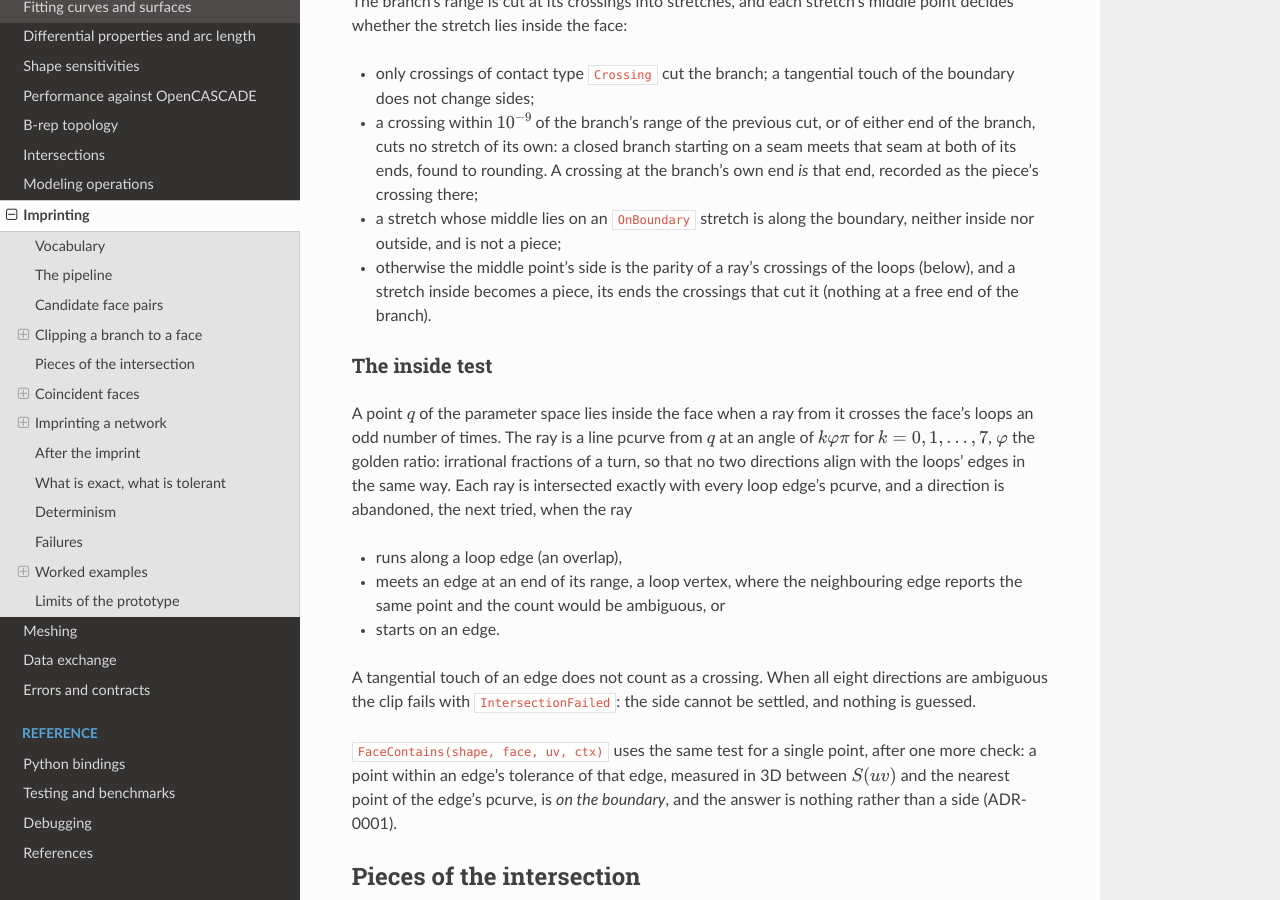
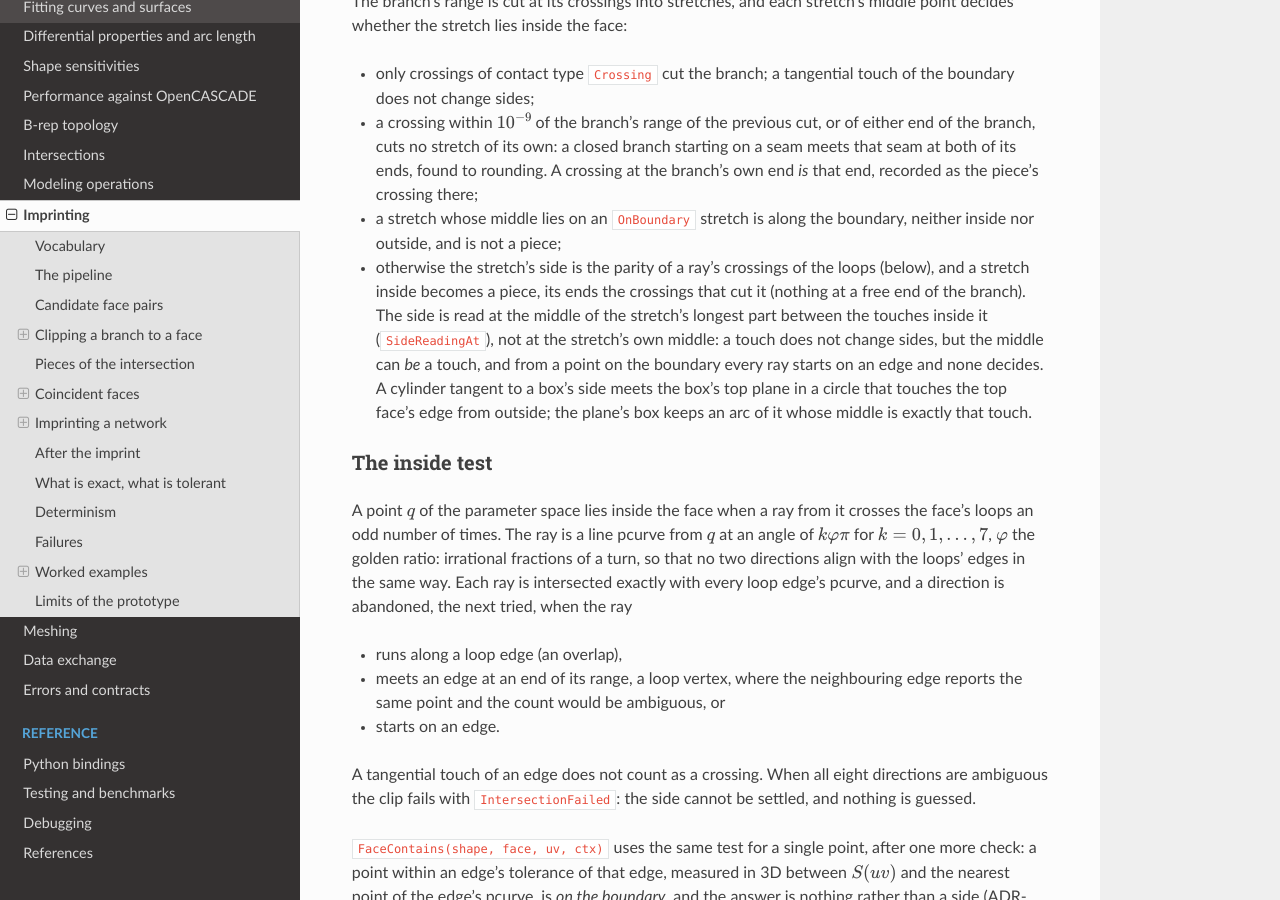
Before and after one commit to onurtuncer/Stereon, a Sphinx documentation site: the page built from docs/imprinting.rst, in a window 1280 px wide and 900 px high, scrolled down 4097 px. Built offline with Sphinx 7.4.7 and the Read the Docs theme 3.1.0, drawn with Linux system fonts in a browser that asks for light colours; pages that are not in the unit, such as notebooks, are missing from menus.

Commit message:
docs: where a piece's side is read, and operands that only touch
docs/imprinting.rst, Pieces: the side is read off the touches inside a
stretch, with the tangent cylinder's arc as the case. docs/modeling.rst:
the rule that keeps touching operands' edges apart (#212), which had no
documentation, with faces' uses as its measure.

Co-Authored-By: Claude Fable 5.1 <noreply@anthropic.com>

```diff
--- a/docs/imprinting.rst
+++ b/docs/imprinting.rst
@@ -189,9 +189,16 @@ stretch's middle point decides whether the stretch lies inside the face:
   the piece's crossing there;
 - a stretch whose middle lies on an ``OnBoundary`` stretch is along the
   boundary, neither inside nor outside, and is not a piece;
-- otherwise the middle point's side is the parity of a ray's crossings of
-  the loops (below), and a stretch inside becomes a piece, its ends the
-  crossings that cut it (nothing at a free end of the branch).
+- otherwise the stretch's side is the parity of a ray's crossings of the
+  loops (below), and a stretch inside becomes a piece, its ends the
+  crossings that cut it (nothing at a free end of the branch). The side is
+  read at the middle of the stretch's longest part between the touches
+  inside it (``SideReadingAt``), not at the stretch's own middle: a touch
+  does not change sides, but the middle can *be* a touch, and from a point
+  on the boundary every ray starts on an edge and none decides. A cylinder
+  tangent to a box's side meets the box's top plane in a circle that
+  touches the top face's edge from outside; the plane's box keeps an arc
+  of it whose middle is exactly that touch.
 
 The inside test
 ~~~~~~~~~~~~~~~
```
Also changed, not shown: docs/modeling.rst (+10 -0 lines).
